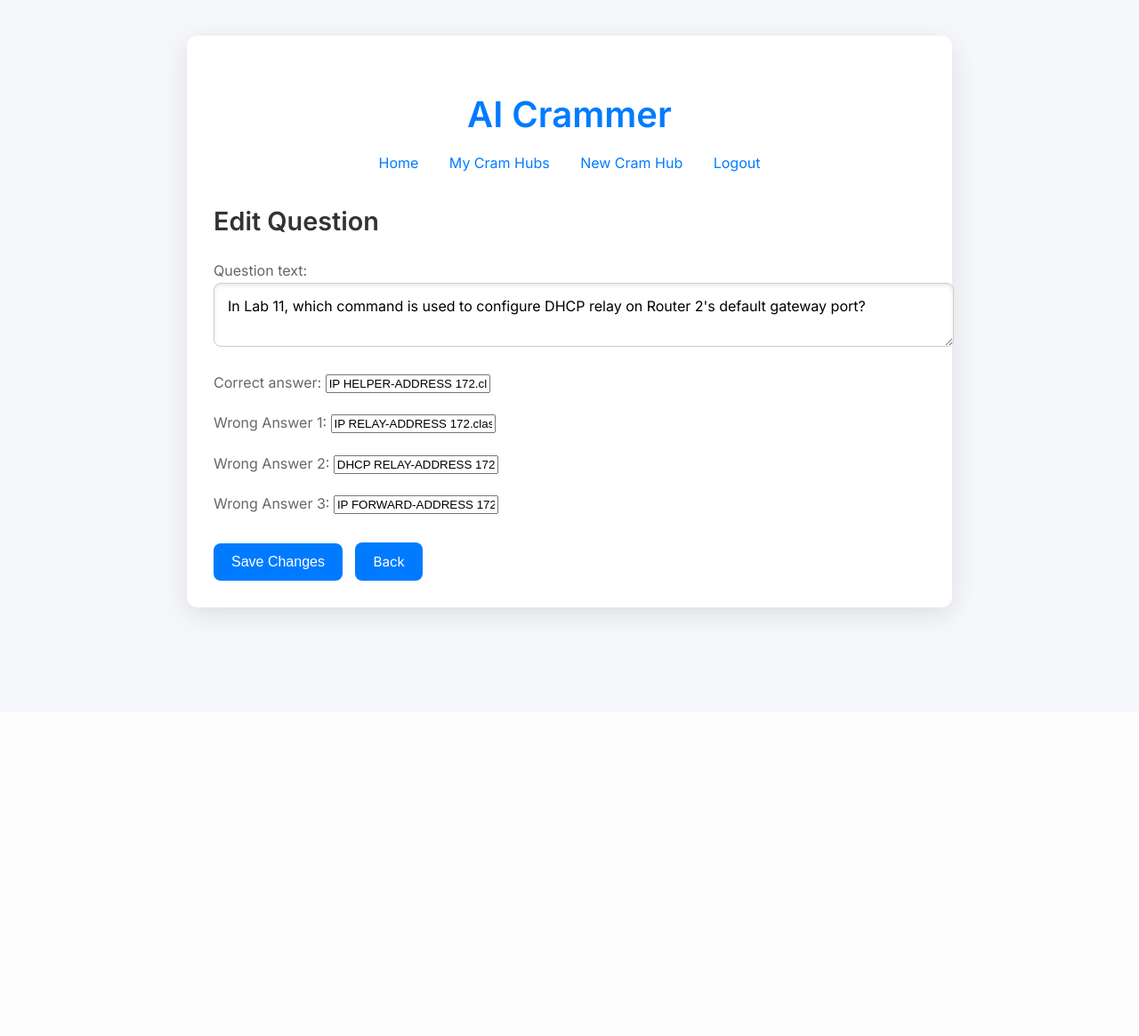
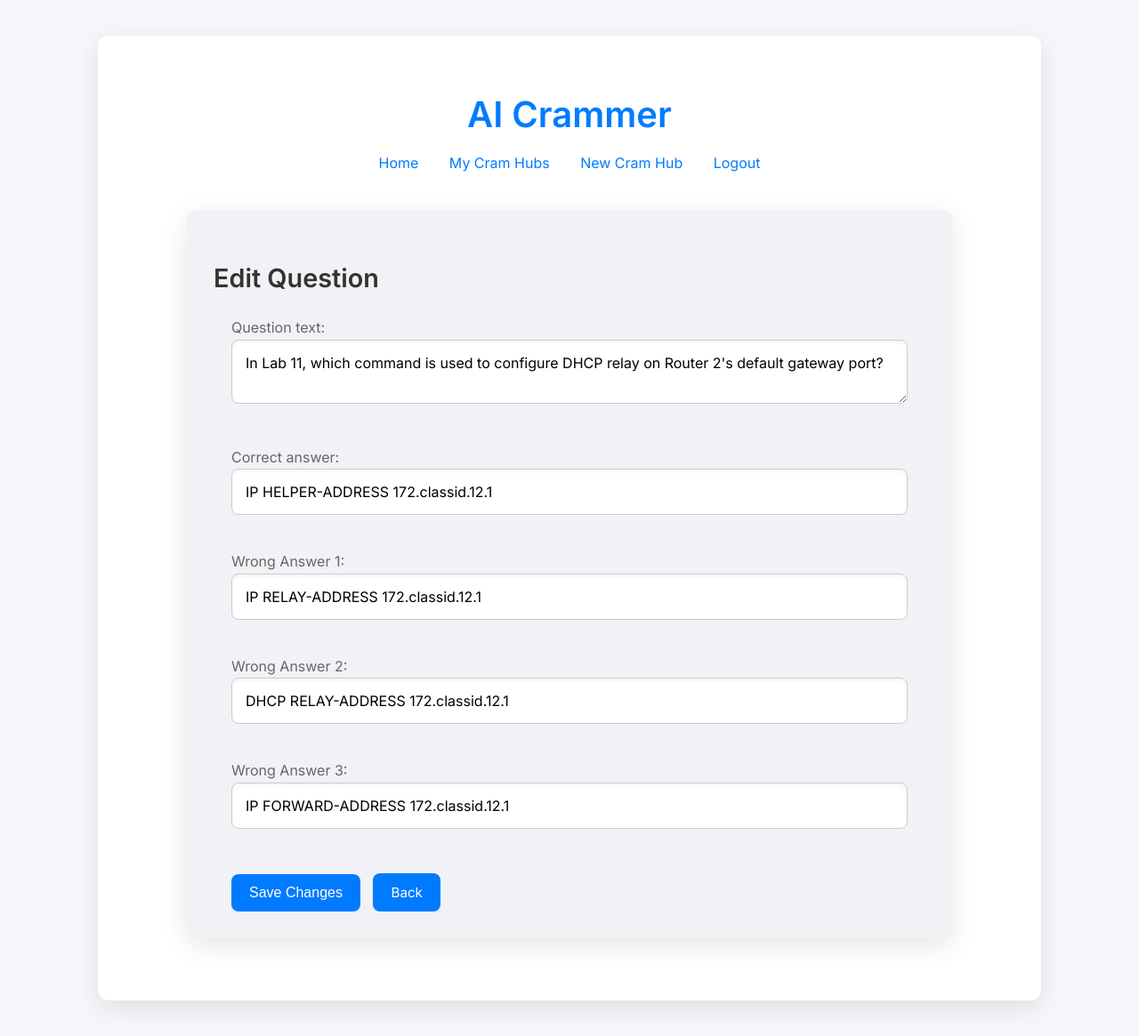
Before and after one commit to PedroGuitian/Cramora-AI, a Django app: page /question/12/edit/ in a window 1280 px wide. Shown: the whole page at 89% size. Before the commit the page ends 704 px from the top, so only its background shows below. Run offline with Django 5.2, Linux system fonts and the light colour scheme; a user stored in the database is signed in; data comes from the database, SQL or seed files in the repository; both versions use the stored data as it was after the commit; some libraries are stand-ins or nearby versions.

Commit message:
Edited Question Style

```diff
--- a/cram_app/forms.py
+++ b/cram_app/forms.py
@@ -11,8 +11,8 @@ class TestQuestionForm(forms.ModelForm):
 
 class EditTestQuestionForm(forms.ModelForm):
     wrong1 = forms.CharField(label="Wrong Answer 1", max_length=255, required=True)
-    wrong2 = forms.CharField(label="Wrong Answer 2", max_length=255, required=True)
-    wrong3 = forms.CharField(label="Wrong Answer 3", max_length=255, required=True)
+    wrong2 = forms.CharField(label="Wrong Answer 2", max_length=255, required=False)
+    wrong3 = forms.CharField(label="Wrong Answer 3", max_length=255, required=False)
 
     class Meta:
         model = TestQuestion
@@ -22,8 +22,13 @@ class EditTestQuestionForm(forms.ModelForm):
         }
 
     def __init__(self, *args, **kwargs):
-        # Load wrong answers into separate fields if instance exists
         super().__init__(*args, **kwargs)
+
+        common_classes = 'form-input-style'
+
+        for field in self.fields:
+            self.fields[field].widget.attrs.update({'class': common_classes})
+
         if self.instance and self.instance.wrong_answers:
             wrongs = self.instance.wrong_answers
             self.fields['wrong1'].initial = wrongs[0] if len(wrongs) > 0 else ''
--- a/cram_app/static/cram_app/style.css
+++ b/cram_app/static/cram_app/style.css
@@ -10,7 +10,7 @@ body {
 }
 
 .container {
-  max-width: 800px;
+  max-width: 1000px;
   margin: 40px auto;
   background: white;
   padding: 30px;
@@ -324,3 +324,36 @@ a.button-link:hover {
   box-shadow: none;
   outline: none;
 }
+
+.form-input-style {
+  font-family: 'Inter', sans-serif;
+  width: 100%;
+  padding: 15px;
+  font-size: 1rem;
+  border-radius: 8px;
+  border: 1px solid #ccc;
+  margin-bottom: 20px;
+  background-color: #fff;
+  box-shadow: inset 0 2px 4px rgba(0, 0, 0, 0.05);
+  transition: border-color 0.3s ease;
+  box-sizing: border-box;  /* 🔥 ensures padding doesn't overflow */
+  max-width: 100%;         /* just to be safe */
+}
+
+.form-input-style:focus {
+  border-color: #007bff;
+  outline: none;
+}
+
+.form-wrapper {
+  padding: 0 20px; /* Equal left and right spacing */
+}
+
+.container-edit-question {
+  max-width: 800px;
+  margin: 40px auto;
+  background-color: #f0f2f5;
+  padding: 30px;
+  border-radius: 12px;
+  box-shadow: 0 8px 30px rgba(0, 0, 0, 0.1);
+}
--- a/cram_app/templates/cram_app/edit_questions.html
+++ b/cram_app/templates/cram_app/edit_questions.html
@@ -3,11 +3,13 @@
 {% block title %}Edit Question{% endblock %}
 
 {% block content %}
+  <div class="container-edit-question">
     <h2>Edit Question</h2>
-  <form method="post">
+    <form method="post" class="form-wrapper">
         {% csrf_token %}
         {{ form.as_p }}
         <button type="submit">Save Changes</button>
         <a href="{% url 'cram_hub_dashboard' question.cram_hub.id %}" class="button-link" style="margin-left: 10px;">Back</a>
       </form>
+  </div>
 {% endblock %}
```
Also changed, not shown: db.sqlite3, 1 other file. Lines whose indentation alone changed are shown as unchanged.
